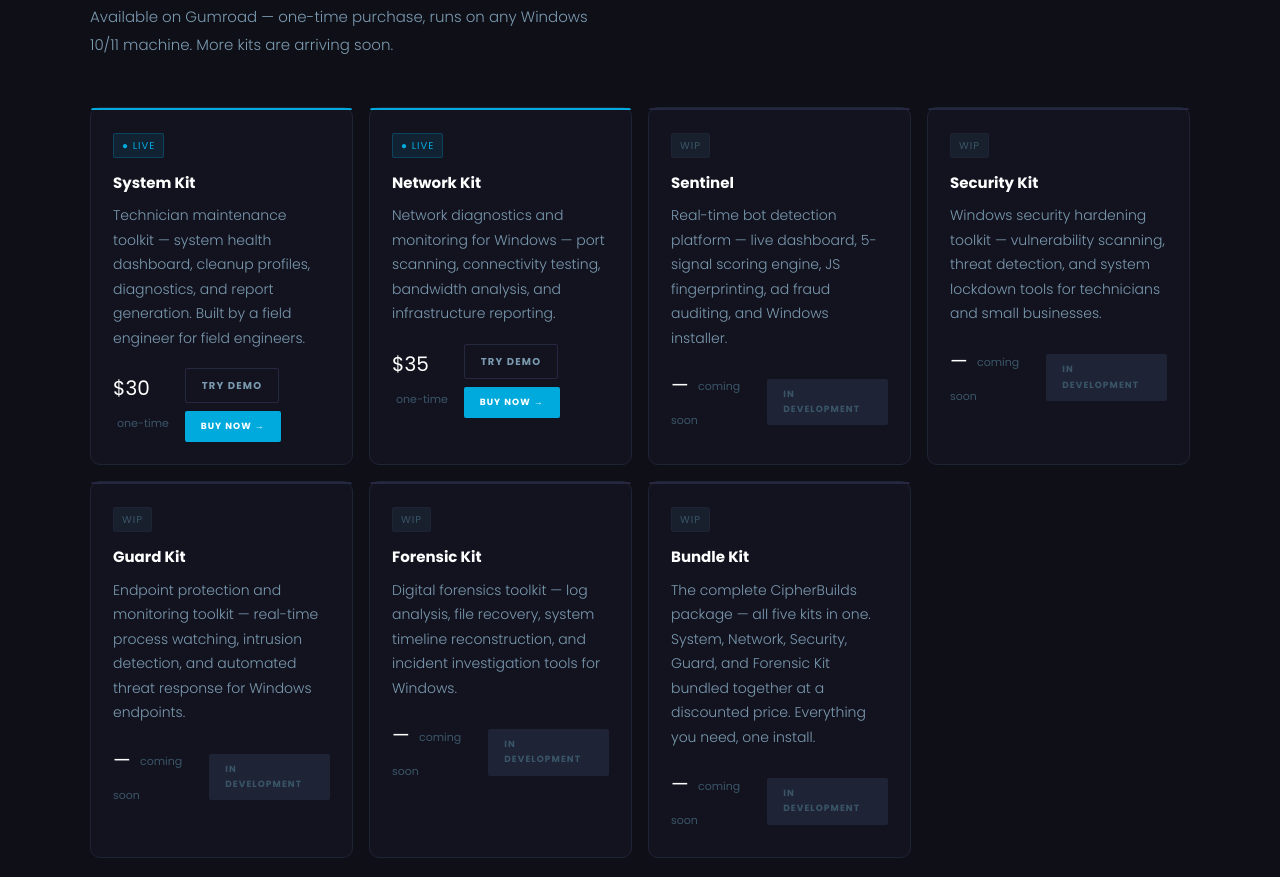
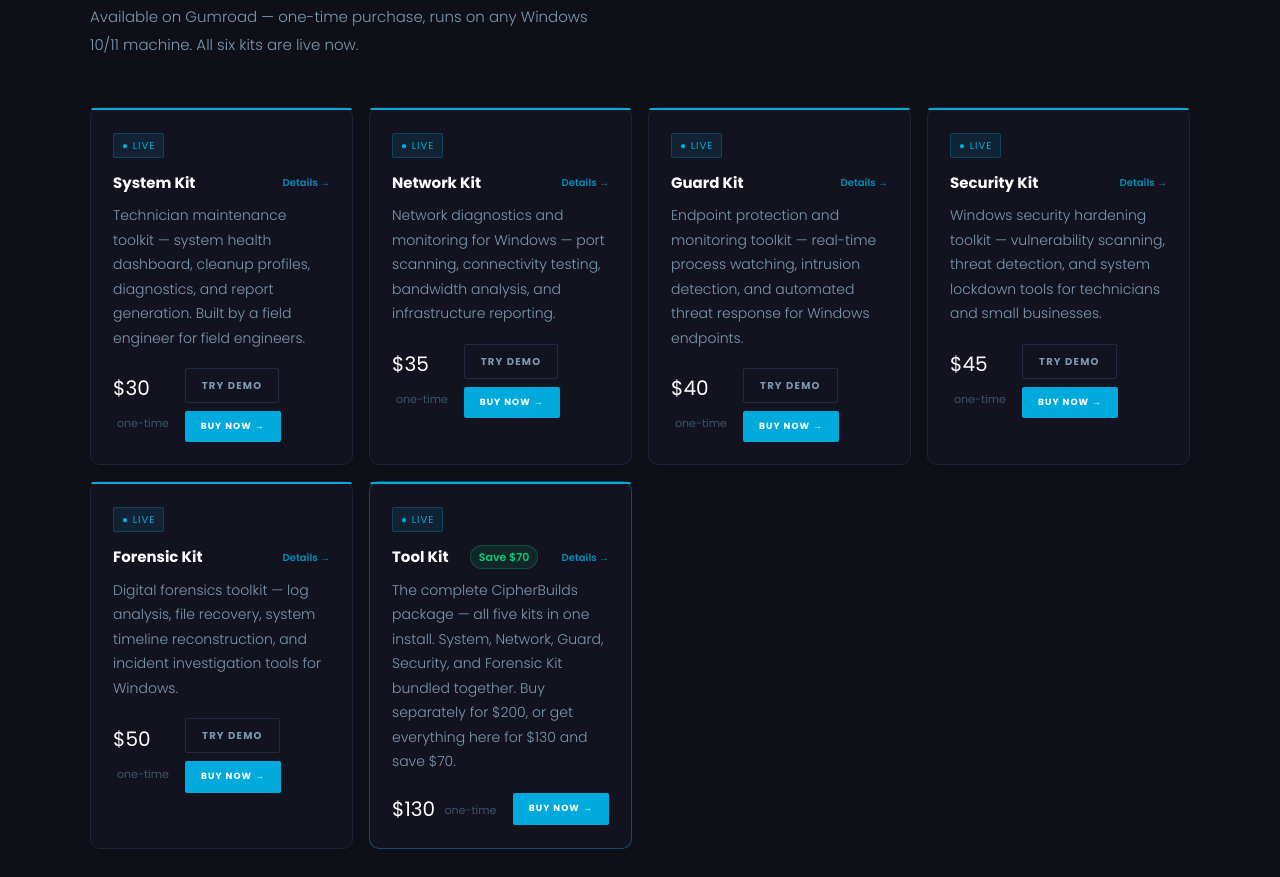
Before and after one commit to BehemothCipher/BehemothCipher.github.io, a plain HTML site: page index.html in a window 1280 px wide. Shown: the part 3043-3920 px from the top of the page. Drawn offline with Linux system fonts and the light colour scheme.

Commit message:
Add files via upload

```diff
--- a/index.html
+++ b/index.html
@@ -554,83 +554,82 @@
   <div class="container">
     <div class="section-label reveal">All Products</div>
     <div class="section-title reveal">The Suite.</div>
-    <p class="section-sub reveal">Available on Gumroad — one-time purchase, runs on any Windows 10/11 machine. More kits are arriving soon.</p>
+    <p class="section-sub reveal">Available on Gumroad — one-time purchase, runs on any Windows 10/11 machine. All six kits are live now.</p>
 
     <div class="products-grid">
 
-      <div class="product-card live reveal">
+      <div class="product-card live reveal" onclick="window.location='/system-kit.html'" style="cursor:pointer">
         <div class="product-badge badge-live">● Live</div>
-        <div class="product-name">System Kit</div>
+        <div class="product-name" style="display:flex;justify-content:space-between;align-items:center">System Kit<a href="/system-kit.html" style="font-size:10px;font-weight:600;color:var(--cyan);opacity:0.8;white-space:nowrap;margin-left:8px">Details →</a></div>
         <p class="product-desc">Technician maintenance toolkit — system health dashboard, cleanup profiles, diagnostics, and report generation. Built by a field engineer for field engineers.</p>
         <div class="product-footer">
           <div class="product-price">$30 <span>one-time</span></div>
           <div style="display:flex;gap:8px;flex-wrap:wrap">
-            <a href="https://behemothcipher.gumroad.com/l/behemoth-system-kit-demo" class="product-btn" style="background:transparent;border:1px solid var(--border2);color:var(--muted);font-size:10px" target="_blank">Try Demo</a>
-            <a href="https://behemothcipher.gumroad.com/l/behemoth-system-kit" class="product-btn" target="_blank">Buy Now →</a>
+            <a href="https://behemothcipher.gumroad.com/l/behemoth-system-kit-demo" class="product-btn" onclick="event.stopPropagation()" style="background:transparent;border:1px solid var(--border2);color:var(--muted);font-size:10px" target="_blank">Try Demo</a>
+            <a href="https://behemothcipher.gumroad.com/l/behemoth-system-kit" class="product-btn" onclick="event.stopPropagation()" target="_blank">Buy Now →</a>
           </div>
         </div>
       </div>
 
-      <div class="product-card live reveal" style="transition-delay:0.05s">
+      <div class="product-card live reveal" onclick="window.location='/network-kit.html'" style="cursor:pointer;transition-delay:0.05s">
         <div class="product-badge badge-live">● Live</div>
-        <div class="product-name">Network Kit</div>
+        <div class="product-name" style="display:flex;justify-content:space-between;align-items:center">Network Kit<a href="/network-kit.html" style="font-size:10px;font-weight:600;color:var(--cyan);opacity:0.8;white-space:nowrap;margin-left:8px">Details →</a></div>
         <p class="product-desc">Network diagnostics and monitoring for Windows — port scanning, connectivity testing, bandwidth analysis, and infrastructure reporting.</p>
         <div class="product-footer">
           <div class="product-price">$35 <span>one-time</span></div>
           <div style="display:flex;gap:8px;flex-wrap:wrap">
-            <a href="https://behemothcipher.gumroad.com/l/behemoth-network-kit-demo" class="product-btn" style="background:transparent;border:1px solid var(--border2);color:var(--muted);font-size:10px" target="_blank">Try Demo</a>
-            <a href="https://behemothcipher.gumroad.com/l/behemoth-network-kit" class="product-btn" target="_blank">Buy Now →</a>
+            <a href="https://behemothcipher.gumroad.com/l/behemoth-network-kit-demo" class="product-btn" onclick="event.stopPropagation()" style="background:transparent;border:1px solid var(--border2);color:var(--muted);font-size:10px" target="_blank">Try Demo</a>
+            <a href="https://behemothcipher.gumroad.com/l/behemoth-network-kit" class="product-btn" onclick="event.stopPropagation()" target="_blank">Buy Now →</a>
           </div>
         </div>
       </div>
 
-      <div class="product-card wip reveal" style="transition-delay:0.1s">
-        <div class="product-badge badge-wip">WIP</div>
-        <div class="product-name">Sentinel</div>
-        <p class="product-desc">Real-time bot detection platform — live dashboard, 5-signal scoring engine, JS fingerprinting, ad fraud auditing, and Windows installer.</p>
+      <div class="product-card live reveal" onclick="window.location='/guard-kit.html'" style="cursor:pointer;transition-delay:0.1s">
+        <div class="product-badge badge-live">● Live</div>
+        <div class="product-name" style="display:flex;justify-content:space-between;align-items:center">Guard Kit<a href="/guard-kit.html" style="font-size:10px;font-weight:600;color:var(--cyan);opacity:0.8;white-space:nowrap;margin-left:8px">Details →</a></div>
+        <p class="product-desc">Endpoint protection and monitoring toolkit — real-time process watching, intrusion detection, and automated threat response for Windows endpoints.</p>
         <div class="product-footer">
-          <div class="product-price">— <span>coming soon</span></div>
-          <span class="product-btn disabled">In Development</span>
+          <div class="product-price">$40 <span>one-time</span></div>
+          <div style="display:flex;gap:8px;flex-wrap:wrap">
+            <a href="https://behemothcipher.gumroad.com/l/behemoth-guard-kit-demo" class="product-btn" onclick="event.stopPropagation()" style="background:transparent;border:1px solid var(--border2);color:var(--muted);font-size:10px" target="_blank">Try Demo</a>
+            <a href="https://behemothcipher.gumroad.com/l/behemoth-guard-kit" class="product-btn" onclick="event.stopPropagation()" target="_blank">Buy Now →</a>
+          </div>
         </div>
       </div>
 
-      <div class="product-card wip reveal" style="transition-delay:0.15s">
-        <div class="product-badge badge-wip">WIP</div>
-        <div class="product-name">Security Kit</div>
+      <div class="product-card live reveal" onclick="window.location='/security-kit.html'" style="cursor:pointer;transition-delay:0.15s">
+        <div class="product-badge badge-live">● Live</div>
+        <div class="product-name" style="display:flex;justify-content:space-between;align-items:center">Security Kit<a href="/security-kit.html" style="font-size:10px;font-weight:600;color:var(--cyan);opacity:0.8;white-space:nowrap;margin-left:8px">Details →</a></div>
         <p class="product-desc">Windows security hardening toolkit — vulnerability scanning, threat detection, and system lockdown tools for technicians and small businesses.</p>
         <div class="product-footer">
-          <div class="product-price">— <span>coming soon</span></div>
-          <span class="product-btn disabled">In Development</span>
+          <div class="product-price">$45 <span>one-time</span></div>
+          <div style="display:flex;gap:8px;flex-wrap:wrap">
+            <a href="https://behemothcipher.gumroad.com/l/behemoth-security-kit-demo" class="product-btn" onclick="event.stopPropagation()" style="background:transparent;border:1px solid var(--border2);color:var(--muted);font-size:10px" target="_blank">Try Demo</a>
+            <a href="https://behemothcipher.gumroad.com/l/behemoth-security-kit" class="product-btn" onclick="event.stopPropagation()" target="_blank">Buy Now →</a>
+          </div>
         </div>
       </div>
 
-      <div class="product-card wip reveal" style="transition-delay:0.2s">
-        <div class="product-badge badge-wip">WIP</div>
-        <div class="product-name">Guard Kit</div>
-        <p class="product-desc">Endpoint protection and monitoring toolkit — real-time process watching, intrusion detection, and automated threat response for Windows endpoints.</p>
+      <div class="product-card live reveal" onclick="window.location='/forensic-kit.html'" style="cursor:pointer;transition-delay:0.2s">
+        <div class="product-badge badge-live">● Live</div>
+        <div class="product-name" style="display:flex;justify-content:space-between;align-items:center">Forensic Kit<a href="/forensic-kit.html" style="font-size:10px;font-weight:600;color:var(--cyan);opacity:0.8;white-space:nowrap;margin-left:8px">Details →</a></div>
+        <p class="product-desc">Digital forensics toolkit — log analysis, file recovery, system timeline reconstruction, and incident investigation tools for Windows.</p>
         <div class="product-footer">
-          <div class="product-price">— <span>coming soon</span></div>
-          <span class="product-btn disabled">In Development</span>
+          <div class="product-price">$50 <span>one-time</span></div>
+          <div style="display:flex;gap:8px;flex-wrap:wrap">
+            <a href="https://behemothcipher.gumroad.com/l/behemoth-forensic-kit-demo" class="product-btn" onclick="event.stopPropagation()" style="background:transparent;border:1px solid var(--border2);color:var(--muted);font-size:10px" target="_blank">Try Demo</a>
+            <a href="https://behemothcipher.gumroad.com/l/behemoth-forensic-kit" class="product-btn" onclick="event.stopPropagation()" target="_blank">Buy Now →</a>
+          </div>
         </div>
       </div>
 
-      <div class="product-card wip reveal" style="transition-delay:0.25s">
-        <div class="product-badge badge-wip">WIP</div>
-        <div class="product-name">Forensic Kit</div>
-        <p class="product-desc">Digital forensics toolkit — log analysis, file recovery, system timeline reconstruction, and incident investigation tools for Windows.</p>
+      <div class="product-card live reveal" onclick="window.location='/tool-kit.html'" style="cursor:pointer;transition-delay:0.25s;border-color:rgba(0,170,221,0.4)">
+        <div class="product-badge badge-live">● Live</div>
+        <div class="product-name" style="display:flex;justify-content:space-between;align-items:center">Tool Kit <span style="font-size:11px;font-weight:600;color:var(--green);background:rgba(0,204,119,0.1);border:1px solid rgba(0,204,119,0.25);padding:2px 8px;border-radius:20px;vertical-align:middle;margin-left:6px">Save $70</span><a href="/tool-kit.html" style="font-size:10px;font-weight:600;color:var(--cyan);opacity:0.8;white-space:nowrap;margin-left:8px">Details →</a></div>
+        <p class="product-desc">The complete CipherBuilds package — all five kits in one install. System, Network, Guard, Security, and Forensic Kit bundled together. Buy separately for $200, or get everything here for $130 and save $70.</p>
         <div class="product-footer">
-          <div class="product-price">— <span>coming soon</span></div>
-          <span class="product-btn disabled">In Development</span>
-        </div>
-      </div>
-
-      <div class="product-card wip reveal" style="transition-delay:0.3s">
-        <div class="product-badge badge-wip">WIP</div>
-        <div class="product-name">Bundle Kit</div>
-        <p class="product-desc">The complete CipherBuilds package — all five kits in one. System, Network, Security, Guard, and Forensic Kit bundled together at a discounted price. Everything you need, one install.</p>
-        <div class="product-footer">
-          <div class="product-price">— <span>coming soon</span></div>
-          <span class="product-btn disabled">In Development</span>
+          <div class="product-price">$130 <span>one-time</span></div>
+          <a href="https://behemothcipher.gumroad.com/l/behemoth-tool-kit" class="product-btn" onclick="event.stopPropagation()" target="_blank">Buy Now →</a>
         </div>
       </div>
 
```
